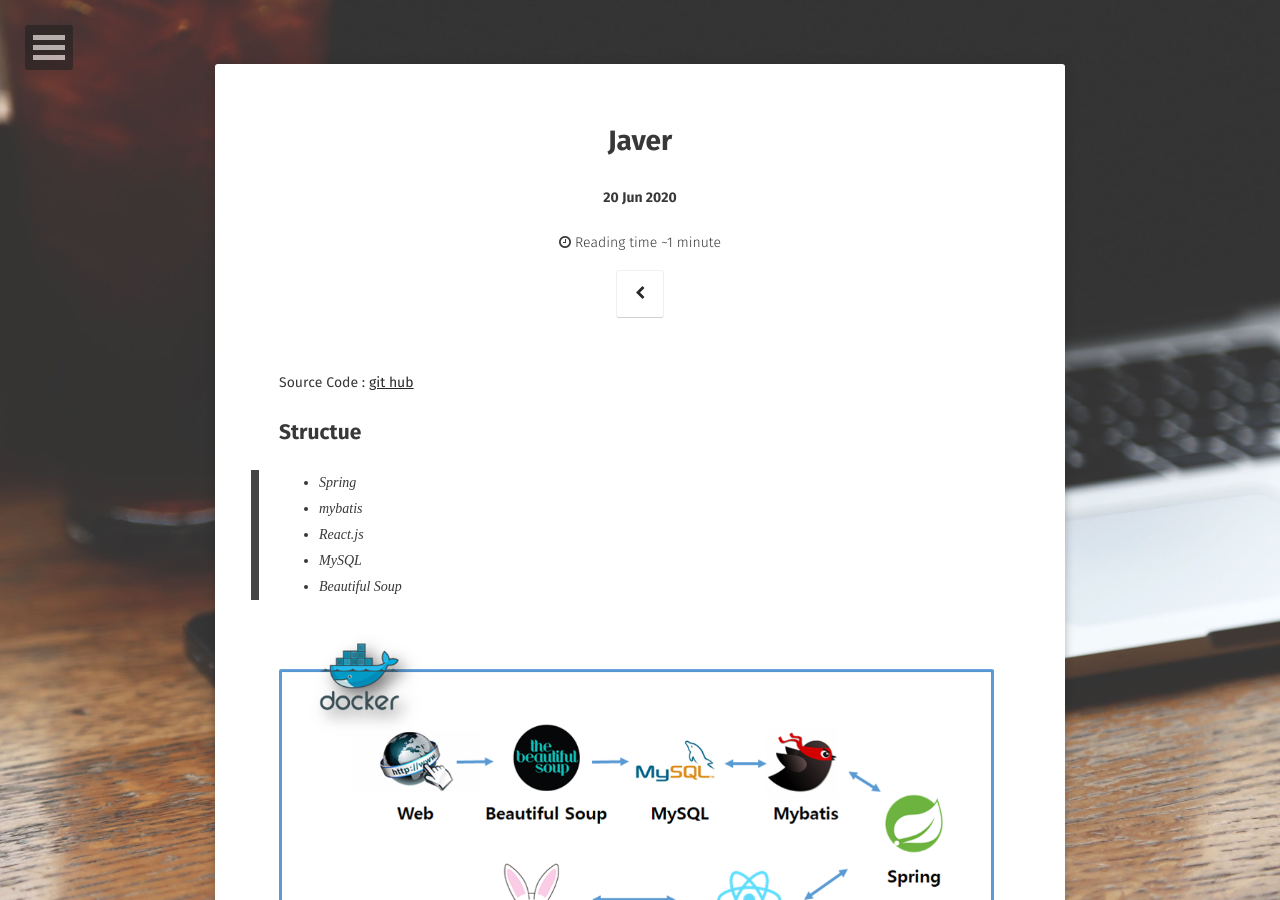
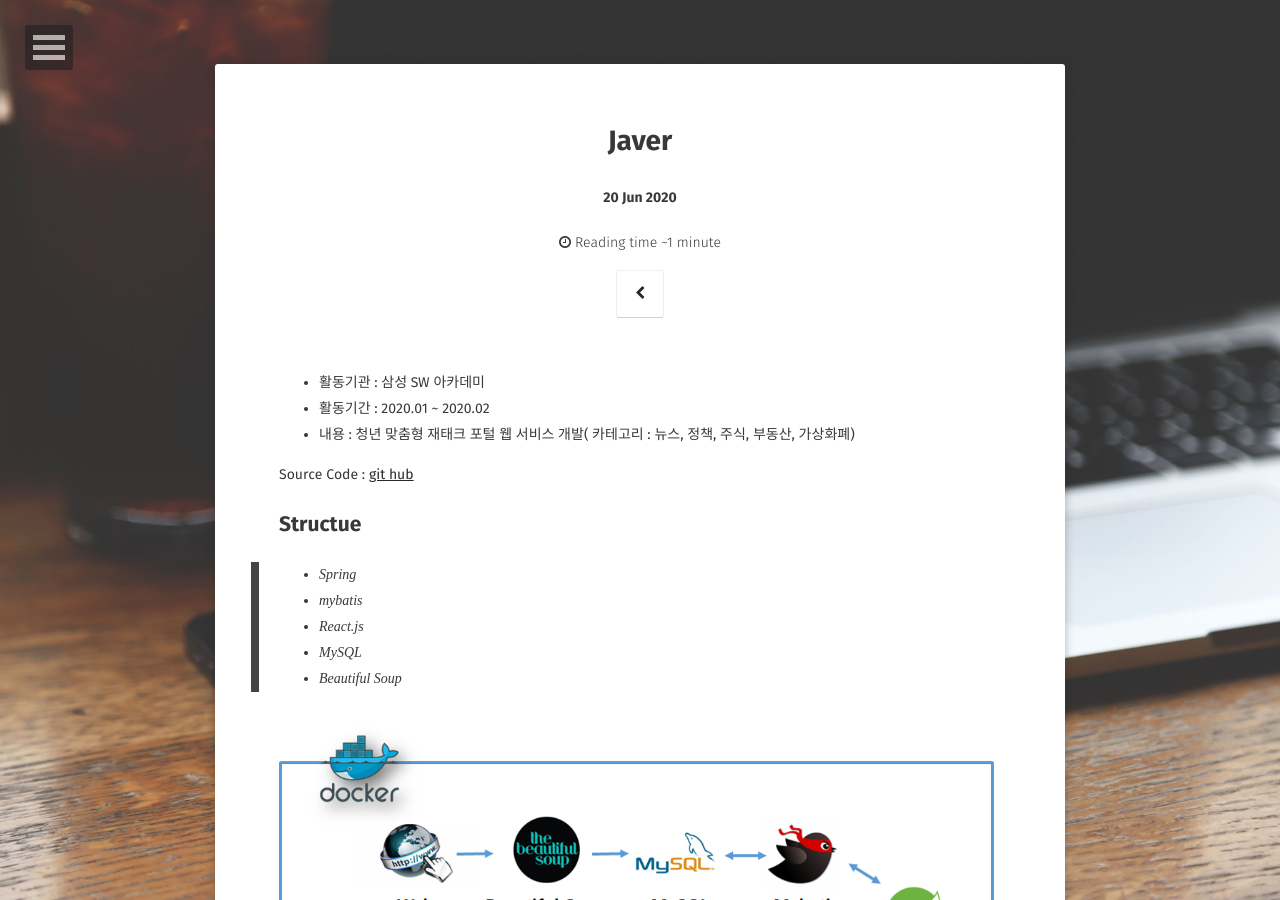
Before and after one commit to limkinam/limkinam.github.io, a Jekyll site: the page built from _posts/2020-06-20-Javer.md, in a window 1280 px wide and 900 px high. Built offline with Jekyll 4.4.1, drawn with Linux system fonts in a browser that asks for light colours; some web fonts are replaced; comment, search, counter and statistics services are not loaded.

Commit message:
Update 2020-06-20-Javer.md

```diff
--- a/_posts/2020-06-20-Javer.md
+++ b/_posts/2020-06-20-Javer.md
@@ -14,6 +14,10 @@ tag:
 - MySQL
 comments: true
 ---
+
+ * 활동기관 : 삼성 SW 아카데미
+ * 활동기간 : 2020.01 ~ 2020.02
+ * 내용 : 청년 맞춤형 재태크 포털 웹 서비스 개발( 카테고리 : 뉴스, 정책, 주식, 부동산, 가상화폐)
 
 Source Code :  <a href="https://github.com/limkinam/JAVER" > git hub  </a>
 
```
